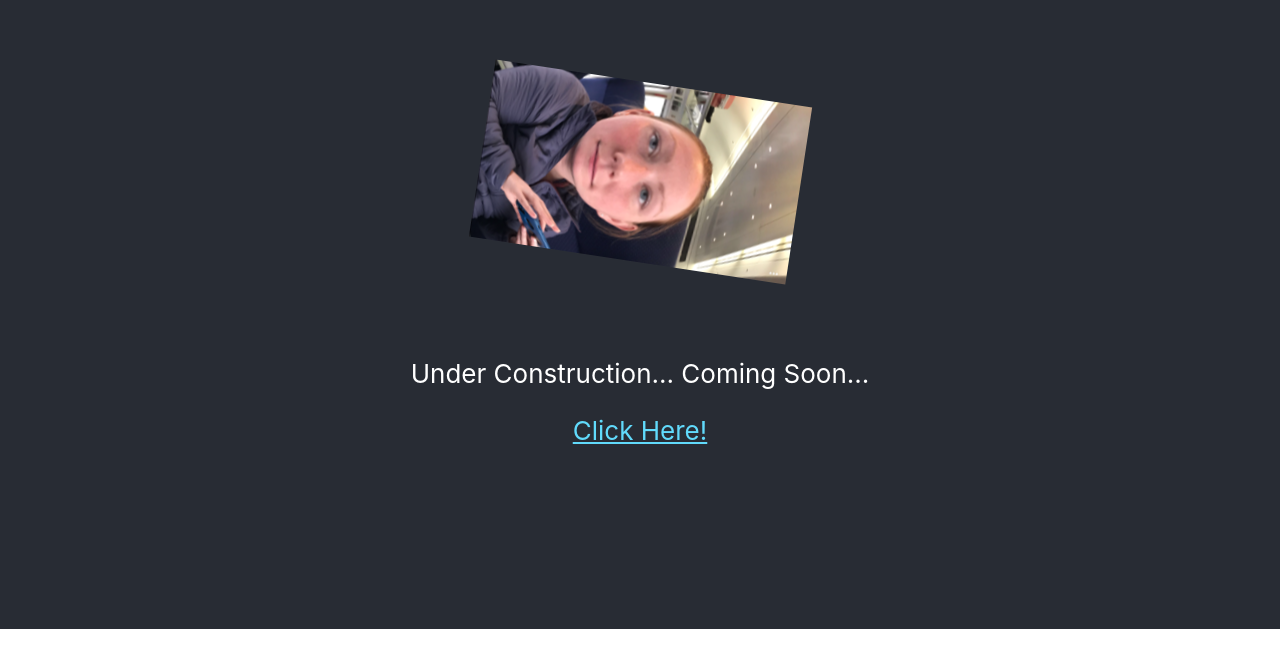
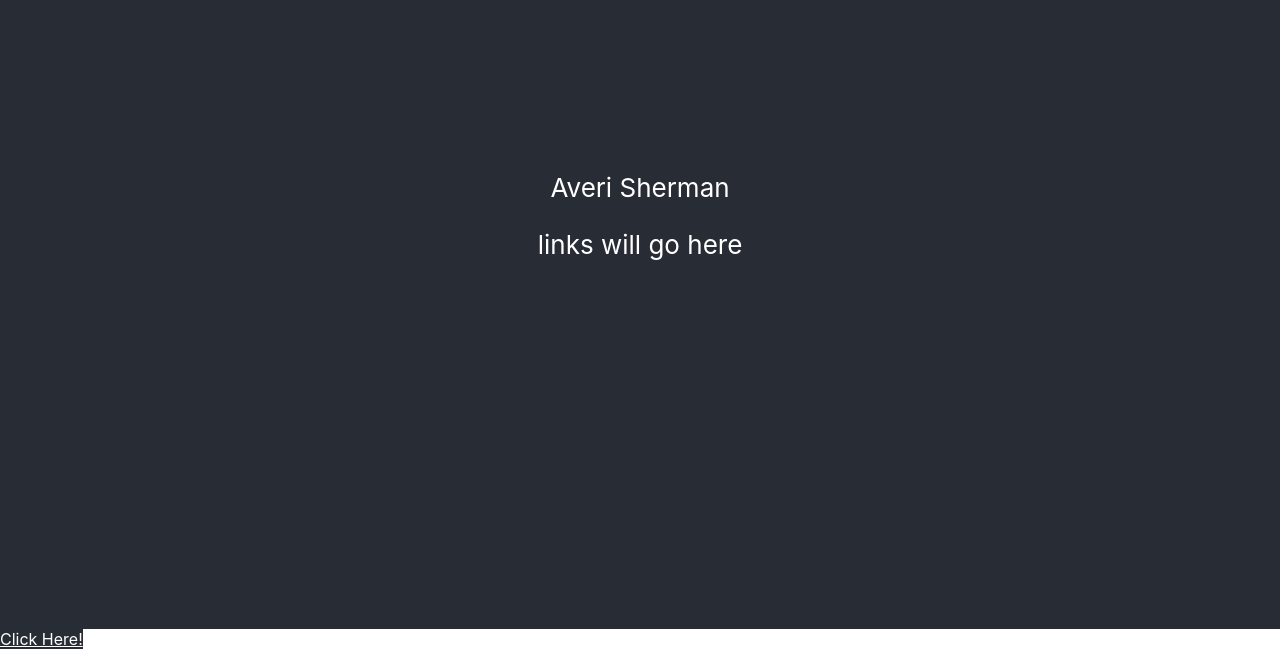
Before and after one commit to Aveheart/my-portfolio, a React (Create React App) app: page / in a window 1280 px wide. Shown: the part 171-820 px from the top of the page. Built offline with nearby package versions, Linux system fonts and the light colour scheme.

Commit message:
added practice js and messing around with ideas

```diff
--- a/src/App.css
+++ b/src/App.css
@@ -25,7 +25,9 @@
 }
 
 .App-link {
-  color: #61dafb;
+  color: white;
+  background-color: #282c34;
+  min-height: 100vh;
 }
 
 @keyframes App-logo-spin {
--- a/src/App.js
+++ b/src/App.js
@@ -1,4 +1,4 @@
-import logo from './myface.PNG';
+// import logo from './myface.PNG';
 import './App.css';
 import React from 'react';
 import Header from './components/Header';
@@ -6,28 +6,13 @@ import Footer from './components/Footer'
 
 function App() {
   return (
-    <div className="App">
-      <header className="App-header">
-        <img src={logo} className="App-logo" alt="logo" />
-        <p>
-          Under Construction... Coming Soon...
-        </p>
-        <a
-          className="App-link"
-          href="https://github.com/Aveheart"
-          target="_blank"
-          rel="noopener noreferrer"
-        >
-          Click Here!
-        </a>
-      </header>
-    </div>
-  );
-//   <div>
-//     <Header></Header>
-//     <Footer></Footer>
-//   </div>
-// )}
-  }
+
+  <div>
+    <Header></Header>
+    {/* <Portfolio></Portfolio> */}
+    <Footer></Footer>
+  </div>
+)}
+
 
 export default App;
--- a/src/components/Footer.js
+++ b/src/components/Footer.js
@@ -1,11 +1,16 @@
 import React from 'react'
 function Footer() {
     return (
-        <footer className="footer">
-            <div>
-                <p> This Is The Footer</p>
+        <div>
+             <a
+          className="App-link"
+          href="https://github.com/Aveheart"
+          target="_blank"
+          rel="noopener noreferrer"
+        >
+          Click Here!
+        </a>
             </div>
-        </footer>
     )
 }
 export default Footer;
--- a/src/components/Header.js
+++ b/src/components/Header.js
@@ -3,8 +3,8 @@ function Header() {
         <div className="App">
             <nav className="App-header">
                 <div>
-                    <span>
-                        This Is The Header
+                    <span className="name">
+                        Averi Sherman
                     </span>
                 </div>
                 <div>
```
Also changed, not shown: practice.js (added, +18 -0 lines).
